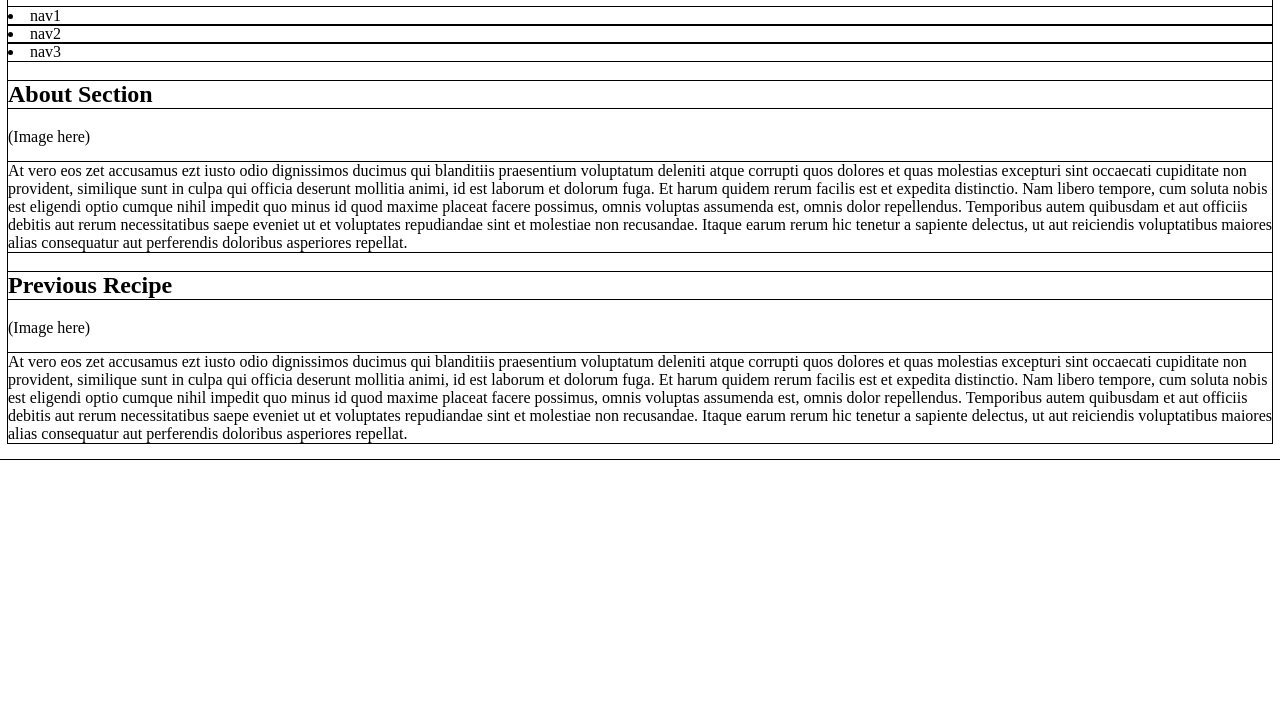
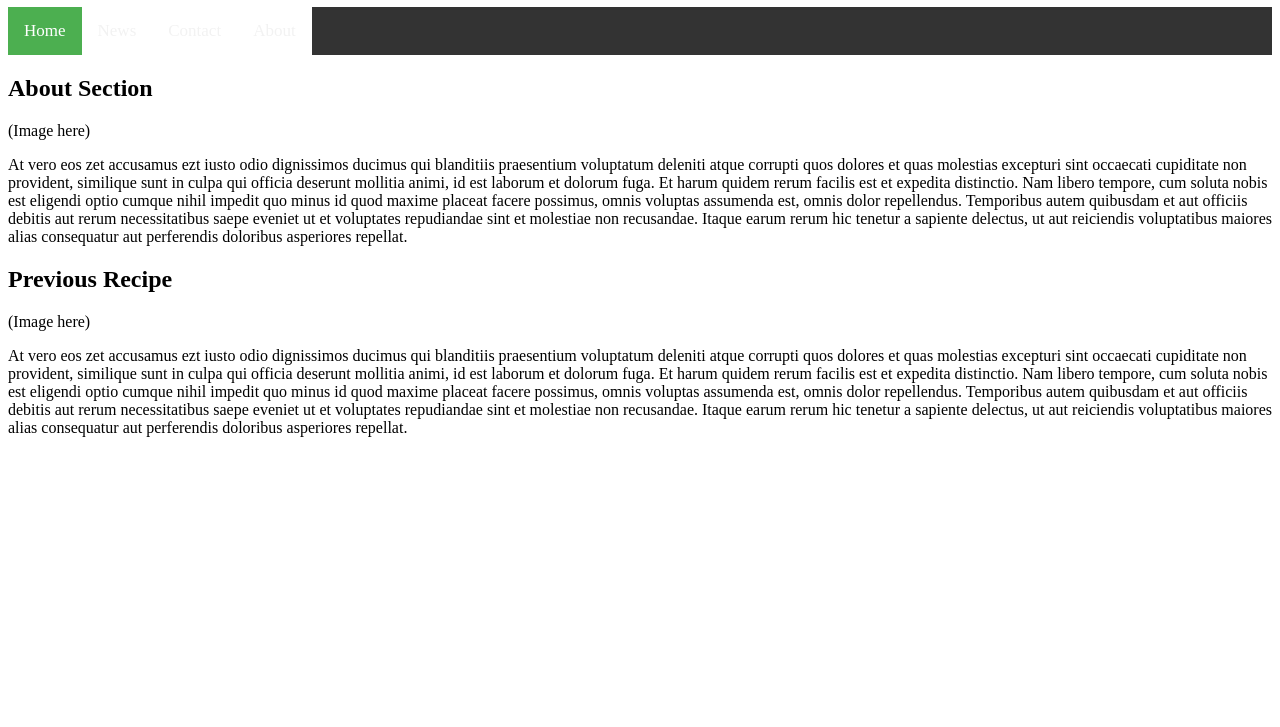
Before and after one commit to jamiguel23/pinchTheRice, a plain HTML site: page index.html in a window 1280 px wide. Shown: the part 73-800 px from the top of the page. Drawn offline with Linux system fonts and the light colour scheme.

Commit message:
added js file, created nav bar and css

```diff
--- a/index.html
+++ b/index.html
@@ -5,11 +5,12 @@
        </head>
             <header>
                 <h1>The Perfect Bite</h1>
-                <nav>
-                    <li>nav1</li>
-                    <li>nav2</li>
-                    <li>nav3</li>
-                </nav>
+                <div class="topnav">
+                    <a class="active" href="#home">Home</a>
+                    <a href="#news">News</a>
+                    <a href="#contact">Contact</a>
+                    <a href="#about">About</a>
+                  </div>
             </header>
             <main>
                 <h2>
--- a/stylesheet.css
+++ b/stylesheet.css
@@ -1,5 +1,29 @@
 * {
-    outline: 1px black solid;
     background-color: white;
 
 }
+
+.topnav {
+    overflow: hidden;
+    background-color: #333;
+  }
+
+  .topnav a {
+    float: left;
+    color: #f2f2f2;
+    text-align: center;
+    padding: 14px 16px;
+    text-decoration: none;
+    font-size: 17px;
+  }
+
+  .topnav a:hover {
+    background-color: #ddd;
+    color: black;
+  }
+
+  .topnav a.active {
+    background-color: #4CAF50;
+    color: white;
+  }
+  </style>
```
Also changed, not shown: app.js (added).
